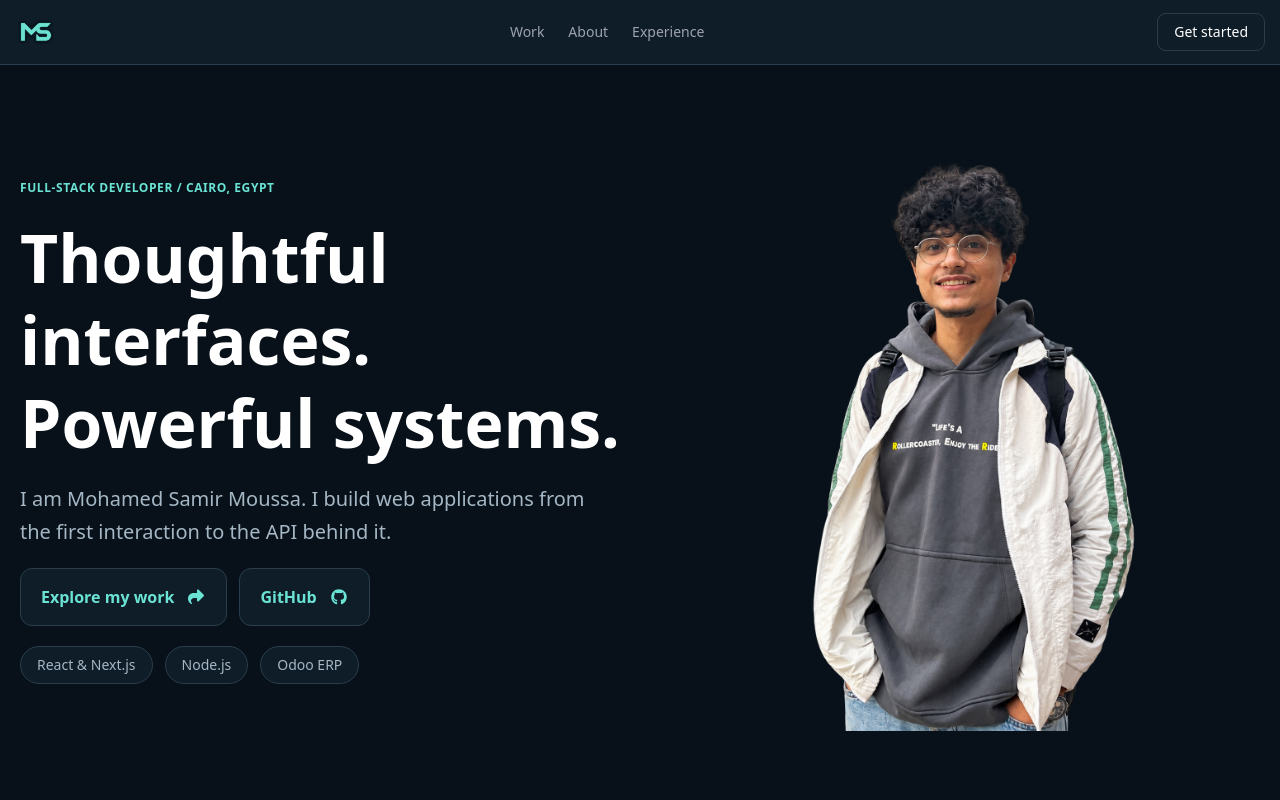
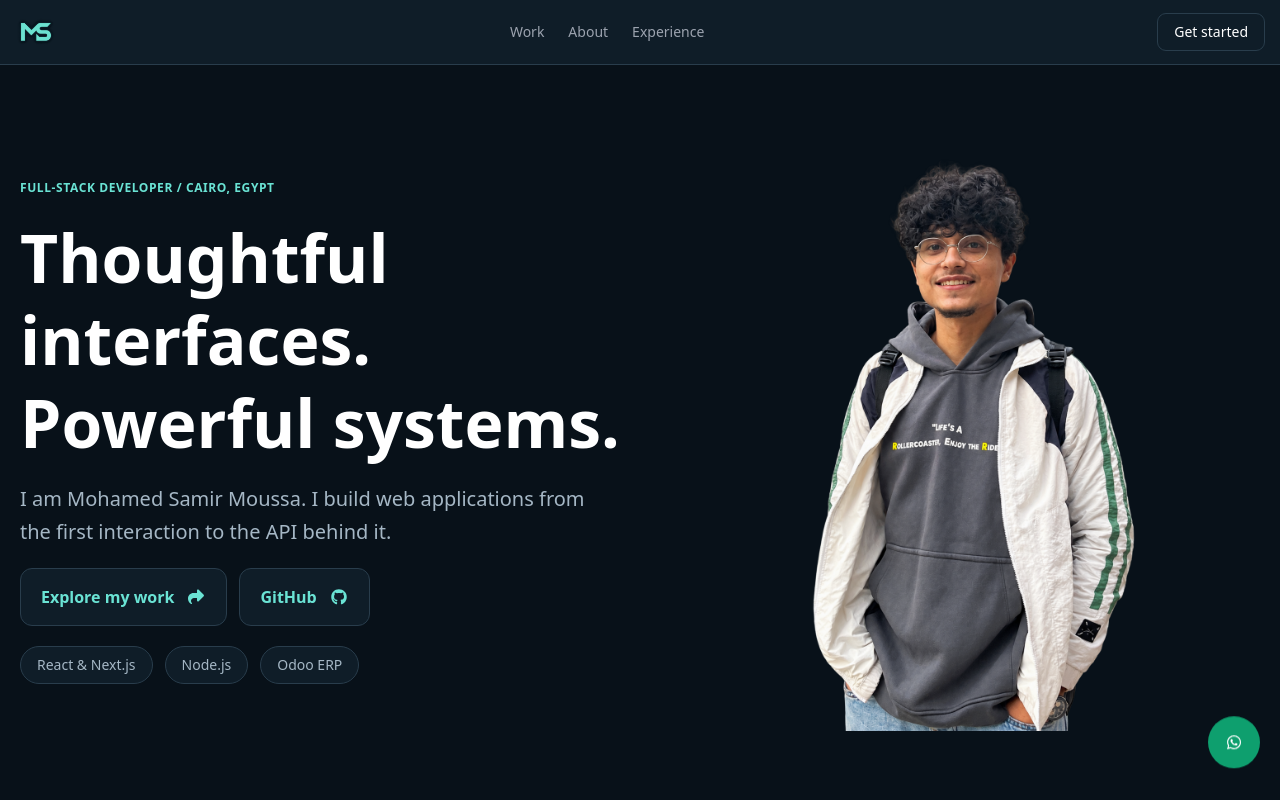
Before and after one commit to MohamedSamirMoussa/Portfolio, a Next.js app: page / in a window 1280 px wide. Shown: the top 800 px of the page. Built offline with nearby package versions, Linux system fonts and the light colour scheme.

Commit message:
add whatsapp

```diff
--- a/app/Components/About/About.tsx
+++ b/app/Components/About/About.tsx
@@ -32,13 +32,13 @@ const About = () => {
                 <FontAwesomeIcon icon={faLinkedin} className="w-4" />
               </Link>
 
-              <button
-                type="button"
+              <Link
+                href={"https://wa.me/2001141188639"}
                 className="inline-flex min-h-11 gap-2 w-full items-center justify-center rounded-2xl border-2 border-border bg-bg px-4 py-3 text-center text-sm font-medium text-white transition-colors duration-300 hover:bg-secondary hover:text-bg focus-visible:outline-2 focus-visible:outline-offset-4 focus-visible:outline-secondary motion-reduce:transition-none sm:w-auto"
               >
                 Find me on WhatsApp
                 <FontAwesomeIcon icon={faWhatsapp} className="w-4" />
-              </button>
+              </Link>
             </div>
           </div>
 
--- /dev/null
+++ b/app/Components/WhatsAppIcon/WhatsAppIcon.tsx
@@ -0,0 +1,19 @@
+import { faWhatsapp } from "@fortawesome/free-brands-svg-icons";
+import { FontAwesomeIcon } from "@fortawesome/react-fontawesome";
+import Link from "next/link";
+
+const WhatsAppIcon = () => {
+  return (
+    <div className="fixed bottom-5 right-5 bg-green-500 w-13 h-13 flex justify-center items-center rounded-full animate-bounce">
+      <Link
+        href="https://wa.me/201141188639"
+        target="_blank"
+        rel="noopener noreferrer"
+      >
+        <FontAwesomeIcon icon={faWhatsapp} className="w-8 text-white" />
+      </Link>
+    </div>
+  );
+};
+
+export default WhatsAppIcon;
--- a/app/layout.tsx
+++ b/app/layout.tsx
@@ -3,6 +3,7 @@ import { Geist, Geist_Mono } from "next/font/google";
 import "./globals.css";
 import { lazy } from "react";
 import PortfolioAnimation from "./Components/PortfolioAnimation/PortfolioAnimation";
+import WhatsAppIcon from "./Components/WhatsAppIcon/WhatsAppIcon";
 
 const Navbar = lazy(() => import("./Components/Navbar/Navbar"));
 
@@ -30,6 +31,7 @@ export default function RootLayout({ children }: LayoutProps<"/">) {
       <body className="min-h-full bg-main">
         <PortfolioAnimation>
           <Navbar />
+          <WhatsAppIcon />
           {children}
         </PortfolioAnimation>
       </body>
```
